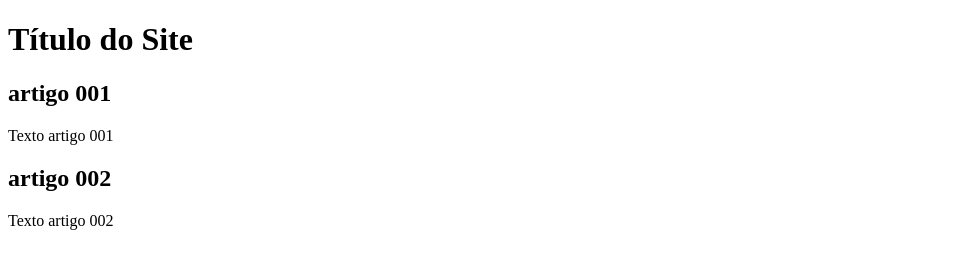
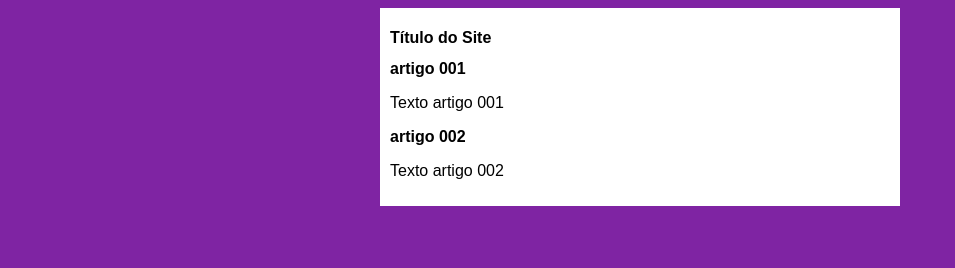
Before and after one commit to deivid127/projeto-site, a plain HTML site: page index.html in a window 1280 px wide. Shown: the whole page, without its empty margins (0-955 px from the left). Drawn offline with Linux system fonts and the light colour scheme.

Commit message:
iniciei o design

```diff
--- /dev/null
+++ b/estilos/style.css
@@ -0,0 +1,14 @@
+*{
+    font-family: Arial, Helvetica, sans-serif;
+    font-size: 16px;
+}
+body{
+    background-color:rgb(127, 36, 163);
+}
+main{
+    background-color: white;
+    width: 500px;
+    margin: auto;
+    padding: 10px;
+    box-shadow: 3px 3px 5px rgba(rgb(0, 0, 0), green, blue, alpha);
+}
--- a/index.html
+++ b/index.html
@@ -4,6 +4,7 @@
     <meta charset="UTF-8">
     <meta name="viewport" content="width=device-width, initial-scale=1.0">
     <title>Título do Site</title>
+    <link rel="stylesheet" href="estilos/style.css">
 </head>
 <body>
     <main>
```
